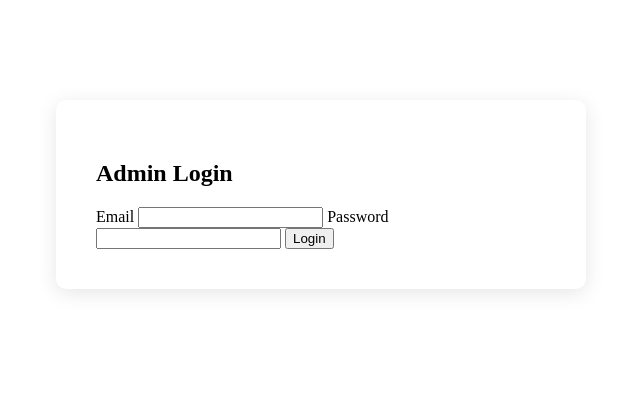
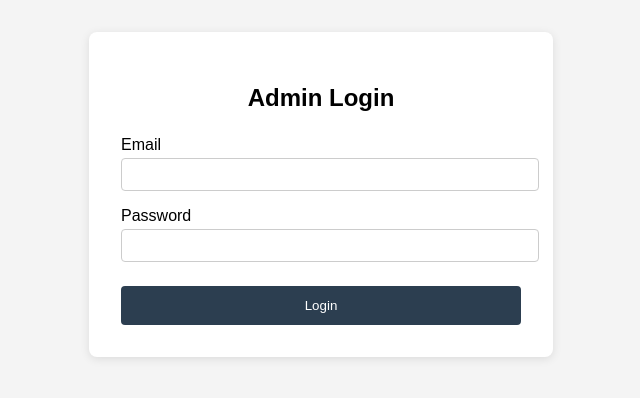
Before and after one commit to billynation001/GreenReserve, a plain HTML site: page admin.login.html in a window 1280 px wide. Shown: the whole page, without its empty margins (319-959 px from the left). Drawn offline with Linux system fonts and the light colour scheme; files that its build step writes are made by us from their sources.

Commit message:
Update admin.login.html

```diff
--- a/admin.login.html
+++ b/admin.login.html
@@ -4,47 +4,104 @@
   <meta charset="UTF-8" />
   <title>Admin Login</title>
   <link rel="stylesheet" href="styles/admin.css" />
+  <style>
+    body {
+      font-family: sans-serif;
+      margin: 0;
+      padding: 2rem;
+      background-color: #f4f4f4;
+    }
+
+    .login-container {
+      max-width: 400px;
+      margin: auto;
+      background: white;
+      padding: 2rem;
+      border-radius: 8px;
+      box-shadow: 0 2px 10px rgba(0, 0, 0, 0.1);
+    }
+
+    .login-container h2 {
+      margin-bottom: 1.5rem;
+      text-align: center;
+    }
+
+    .login-container label {
+      display: block;
+      margin-top: 1rem;
+    }
+
+    .login-container input {
+      width: 100%;
+      padding: 0.5rem;
+      margin-top: 0.25rem;
+      border: 1px solid #ccc;
+      border-radius: 4px;
+    }
+
+    .login-container button {
+      width: 100%;
+      margin-top: 1.5rem;
+      padding: 0.75rem;
+      background-color: #2c3e50;
+      color: white;
+      border: none;
+      border-radius: 4px;
+      cursor: pointer;
+    }
+
+    #error-message {
+      color: red;
+      display: none;
+      margin-top: 1rem;
+      text-align: center;
+    }
+  </style>
 </head>
 <body>
-  <main class="signup-container">
+  <div class="login-container">
     <h2>Admin Login</h2>
 
-    <p id="error-message" style="color: red; display: none;"></p>
-
-    <form onsubmit="return validateForm()" autocomplete="off">
+    <form onsubmit="return validateForm(event)" autocomplete="off">
       <label for="email">Email</label>
       <input type="email" id="email" name="email" required />
 
       <label for="password">Password</label>
-      <input type="password" name="password" id="password" autocomplete="off" required />
+      <input type="password" id="password" name="password" required />
+
+      <p id="error-message"></p>
 
       <button type="submit">Login</button>
     </form>
-  </main>
+  </div>
 
   <script>
-    function validateForm() {
+    function validateForm(event) {
+      event.preventDefault();
+
       const email = document.getElementById("email");
       const password = document.getElementById("password");
       const errorMessage = document.getElementById("error-message");
-      const emailPattern = /^[^\\s@]+@[^\\s@]+\\.[^\\s@]+$/;
 
-      if (!email.value || !emailPattern.test(email.value)) {
-        errorMessage.textContent = "Please enter a valid email.";
+      const storedEmail = localStorage.getItem("adminEmail");
+      const storedPassword = localStorage.getItem("adminPassword");
+
+      if (!email.value || !password.value) {
+        errorMessage.textContent = "Email and password are required.";
         errorMessage.style.display = "block";
         return false;
       }
 
-      if (!password.value) {
-        errorMessage.textContent = "Password cannot be empty.";
+      if (email.value === storedEmail && password.value === storedPassword) {
+        errorMessage.style.display = "none";
+        window.location.href = "admin-dashboard.html";
+      } else {
+        errorMessage.textContent = "Invalid login credentials.";
         errorMessage.style.display = "block";
-        return false;
       }
 
-      // Simulate successful login
-      window.location.href = "admin-dashboard.html";
       return false;
     }
-  <script src="admin.js"></script>
+  </script>
 </body>
 </html>
```
